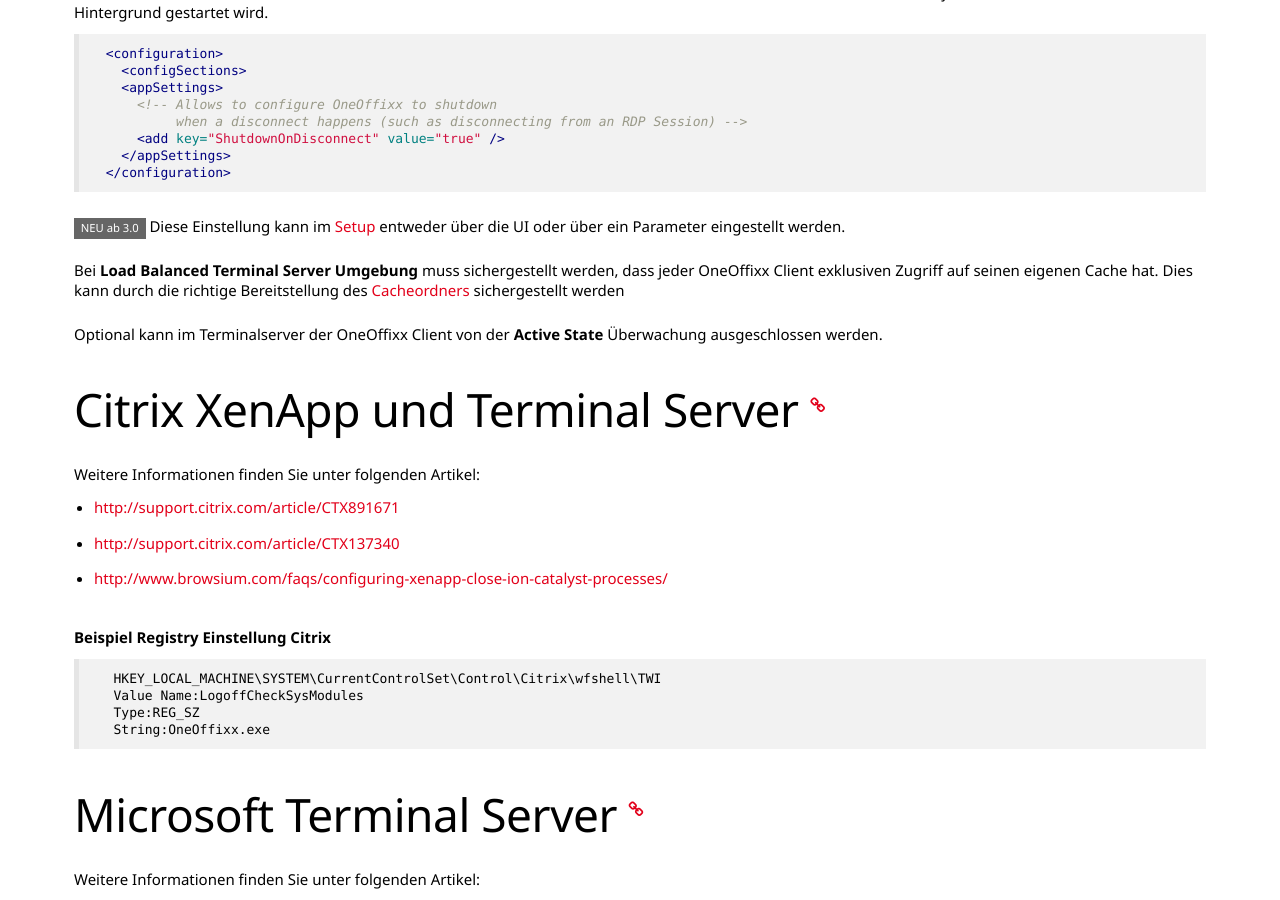
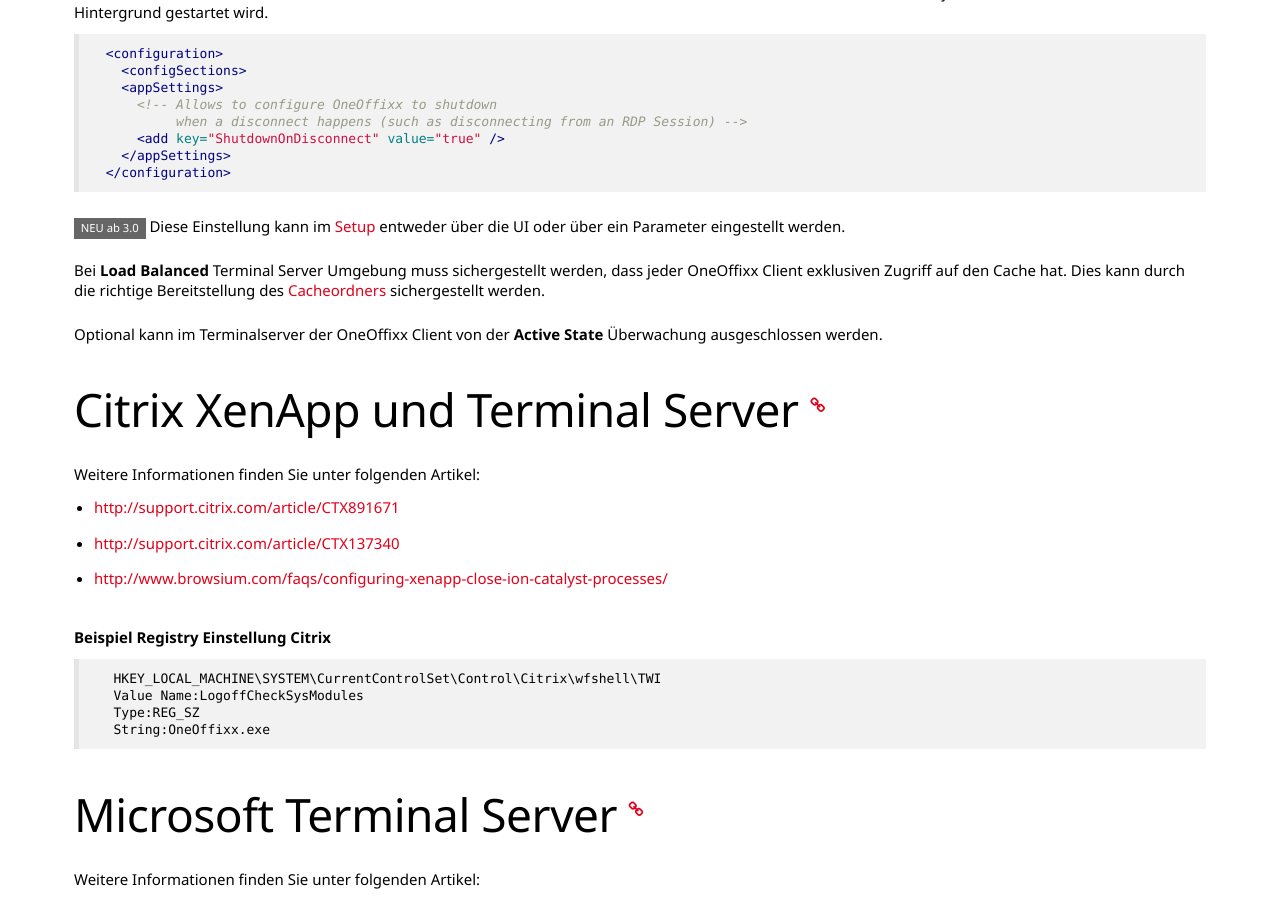
Before and after one commit to primesoft-group/oneoffixx-docs, a Jekyll site: the page built from _pages/install/de/client-citrix.md, in a window 1280 px wide and 900 px high, scrolled down 478 px. Built offline with Jekyll 4.4.1, drawn with Linux system fonts in a browser that asks for light colours; nearby versions of some CDN libraries; some web fonts are replaced.

Commit message:
Update client-citrix.md

```diff
--- a/_pages/install/de/client-citrix.md
+++ b/_pages/install/de/client-citrix.md
@@ -23,8 +23,7 @@
 <span class="label label-info">NEU ab 3.0</span>
 Diese Einstellung kann im [Setup]({{ site.baseurl }}/install/de/client/#msi) entweder über die UI oder über ein Parameter eingestellt werden.
 
-Bei __Load Balanced Terminal Server Umgebung__ muss sichergestellt werden, dass jeder OneOffixx Client exklusiven Zugriff auf seinen eigenen Cache hat. Dies kann durch die richtige Bereitstellung des [Cacheordners]({{ site.baseurl }}/install/de/client/#install) sichergestellt werden
-
+Bei __Load Balanced__ Terminal Server Umgebung muss sichergestellt werden, dass jeder OneOffixx Client exklusiven Zugriff auf den Cache hat. Dies kann durch die richtige Bereitstellung des [Cacheordners]({{ site.baseurl }}/install/de/client/#install) sichergestellt werden.
 
 Optional kann im Terminalserver der OneOffixx Client von der __Active State__ Überwachung ausgeschlossen werden.
 
```
